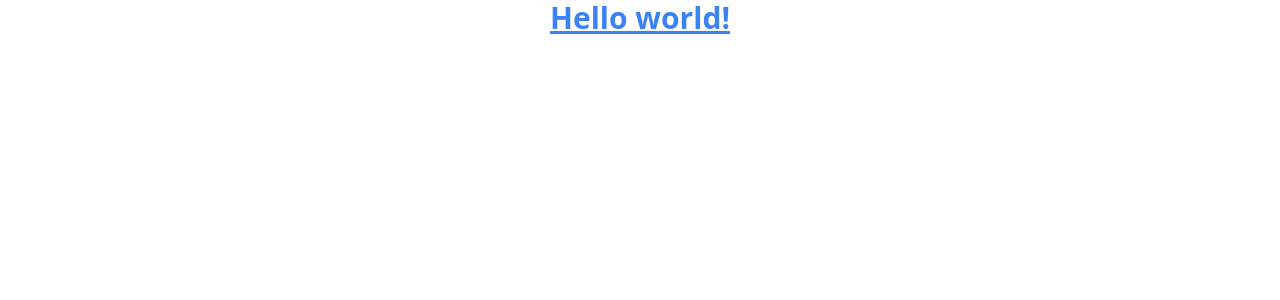
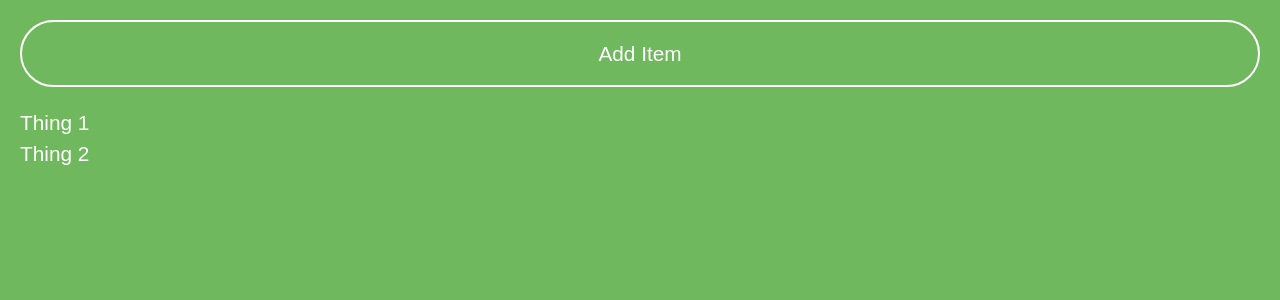
Before and after one commit to MugaboDenys/meme-generator, a React (Create React App) app: page / in a window 1280 px wide. Shown: the top 300 px of the page. Built offline with nearby package versions, Linux system fonts and the light colour scheme.

Commit message:
add items challenge

```diff
--- a/src/App.js
+++ b/src/App.js
@@ -1,12 +1,21 @@
 import logo from './logo.svg';
 import './App.css';
+import React from 'react';
 
 function App() {
+  const [thingsArray, setThingsArray] = React.useState(["Thing 1", "Thing 2"])
+
+    function addItem() {
+        setThingsArray(prevState => {
+            return [...prevState, `Thing ${prevState.length + 1}`]
+        })
+    }
+
+    const thingsElements = thingsArray.map(thing => <p key={thing}>{thing}</p>)
   return (
-    <div className="App">
-      <h1 className="text-3xl font-bold underline text-blue-500">
-        Hello world!
-      </h1>
+    <div>
+        <button onClick={addItem}>Add Item</button>
+        {thingsElements}
     </div>
   );
 }
--- a/src/index.css
+++ b/src/index.css
@@ -1,3 +1,36 @@
 @tailwind base;
 @tailwind components;
 @tailwind utilities;
+
+* {
+    box-sizing: border-box;
+}
+
+body {
+    background-color: #70B85D;
+    color: white;
+    padding: 20px;
+    font-family: 'Karla', sans-serif;
+    font-size: 1.3rem;
+}
+
+button {
+    width: 100%;
+    background-color: transparent;
+    padding: 1rem;
+    color: white;
+    border: 2px solid white;
+    border-radius: 50px;
+    cursor: pointer;
+    font-family: 'Karla', sans-serif;
+    margin-bottom: 20px;
+}
+
+button:hover {
+    background-color: #FFFEF1;
+    color: #2C5E2E;
+}
+
+button:focus {
+    outline: 0;
+}
```
